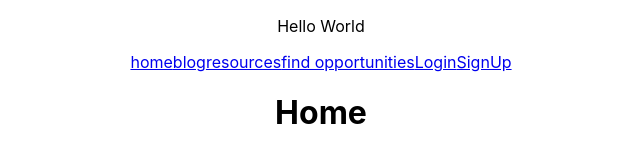
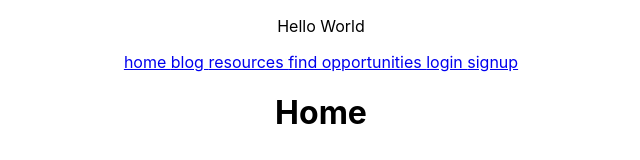
Before and after one commit to thenicoleduncan/options-app, a React (Create React App) app in the folder client/: page / in a window 1280 px wide. Shown: the top 160 px of the page, without its empty margins (319-959 px from the left). Built offline with nearby package versions, Linux system fonts and the light colour scheme.

Commit message:
finished adding outlines for components

```diff
--- a/client/src/components/Footer/Footer.js
+++ b/client/src/components/Footer/Footer.js
@@ -1,5 +1,5 @@
 import React from 'react';
-import './Footer.js';
+import './Footer.css';
 
 function Footer() {
     return (
--- a/client/src/components/NavbarHome/NavbarHome.js
+++ b/client/src/components/NavbarHome/NavbarHome.js
@@ -8,12 +8,12 @@ function NavbarHome() {
     return (
         <Navbar className="pt-5 navnav" variant="dark">
             <Nav className="mr-auto">
-                <NavLink className="pr-2" to="/">home</NavLink>
-                <NavLink className="pr-2" to="/Blog">blog</NavLink>
-                <NavLink className="pr-2" to="/Resources">resources</NavLink>
-                <NavLink className="pr-2" to="/FindOpportunities">find opportunities</NavLink>
-                <NavLink className="pr-2" to="/Login">Login</NavLink>
-                <NavLink className="pr-2" to="/SignUp">SignUp</NavLink>
+                <NavLink className="pr-2" to="/">home </NavLink>
+                <NavLink className="pr-2" to="/Blog">blog </NavLink>
+                <NavLink className="pr-2" to="/Resources">resources </NavLink>
+                <NavLink className="pr-2" to="/FindOpportunities">find opportunities </NavLink>
+                <NavLink className="pr-2" to="/Login">login </NavLink>
+                <NavLink className="pr-2" to="/SignUp">signup</NavLink>
             </Nav>
         </Navbar>
     );
```
Also changed, not shown: client/src/components/BlogPost/BlogPost.js (+10 -0 lines), client/src/components/BlogTitle/BlogTitle.js (+10 -0 lines), client/src/components/HomeImage/HomeImage.js (+10 -0 lines), client/src/components/HomeMission/HomeMission.js (+10 -0 lines), client/src/components/LoginDiv/LoginDiv.js (+10 -0 lines), client/src/components/ResourceCard/ResourceCard.js (+11 -0 lines), client/src/components/ResourceTitle/ResourceTitle.js (+10 -0 lines).
